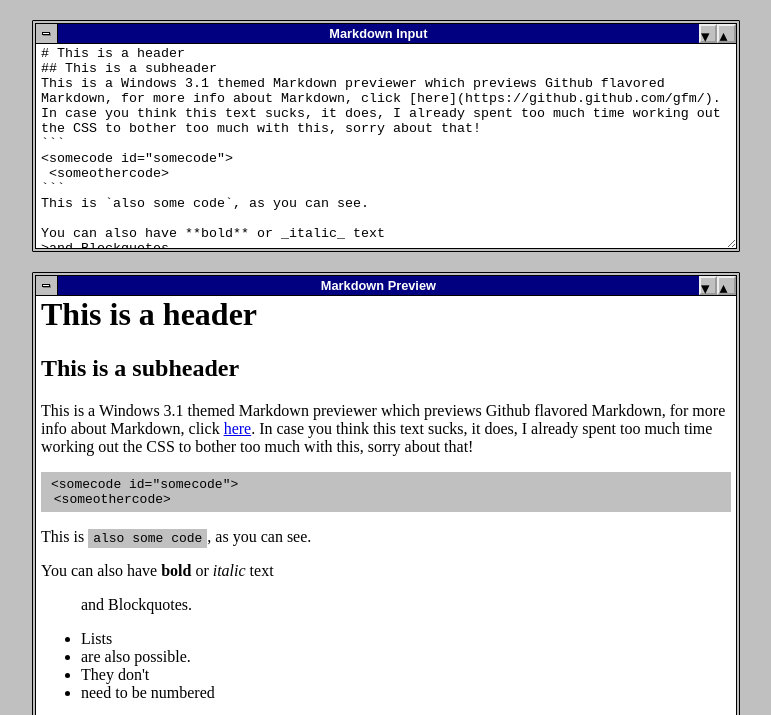
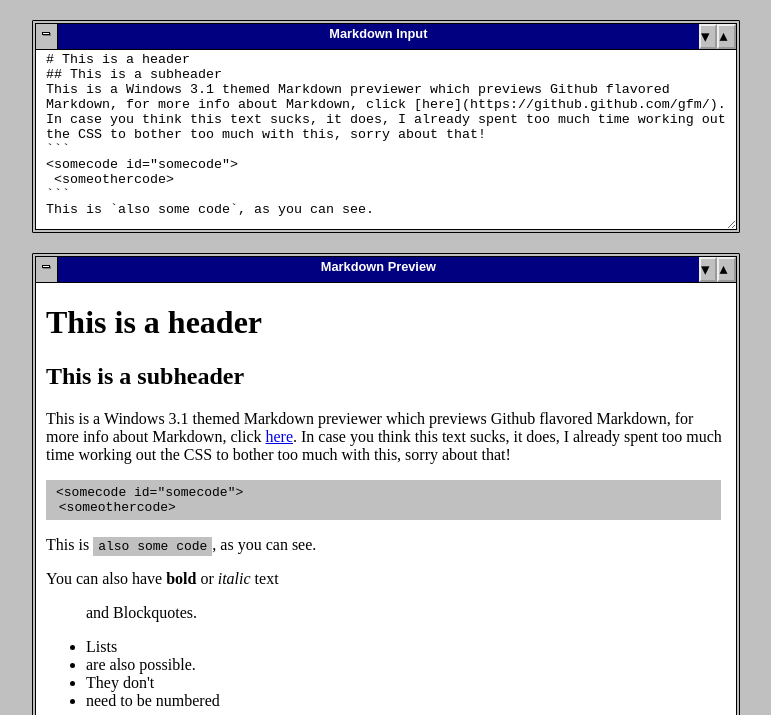
Before and after one commit to rulamon/fcc-markdown-previewer, a React app: page / in a window 1280 px wide. Shown: the top 715 px of the page, without its empty margins (254-1025 px from the left). Built offline with nearby package versions, Linux system fonts and the light colour scheme.

Commit message:
optimised scss

```diff
--- a/src/components/styles.scss
+++ b/src/components/styles.scss
@@ -23,9 +23,13 @@ body {
   border-radius: 1px;
   background: $back-color;
   background-color: $back-color;
+  display: flex;
+  flex-direction: column;
+  min-height: 200px;
+  justify-content: stretch;
 
   .top-bar {
-    height: 19px;
+    flex-basis: 19px;
     display: flex;
     border-bottom: solid 1px black;
 
@@ -65,19 +69,24 @@ body {
     }
   }
   #editor {
-    width: 99%;
-    height: 200px;
+    min-height: 175px;
     border: none;
     outline: none;
     resize: vertical;
-    margin: 0 -50px -4px 0;
-    padding-left: 5px;
+    padding-left: 10px;
+    overflow-y: scroll;
   }
   #preview {
     background-color: white;
-    height: 100%;
-    min-height: 190px;
-    padding-left: 5px;
-    margin-top: -21px;
+    flex-basis: 200px;
+    // min-height: 200px;
+    padding-left: 10px;
+    padding-right: 10px;
   }
 }
+ @media (max-width: 740px) {
+  .wrapper {
+    margin-left : 25px;
+    margin-right : 25px;
+  }
+ }
```
